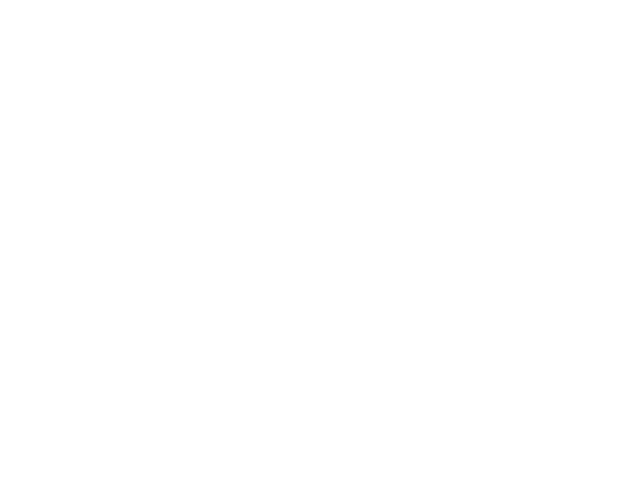
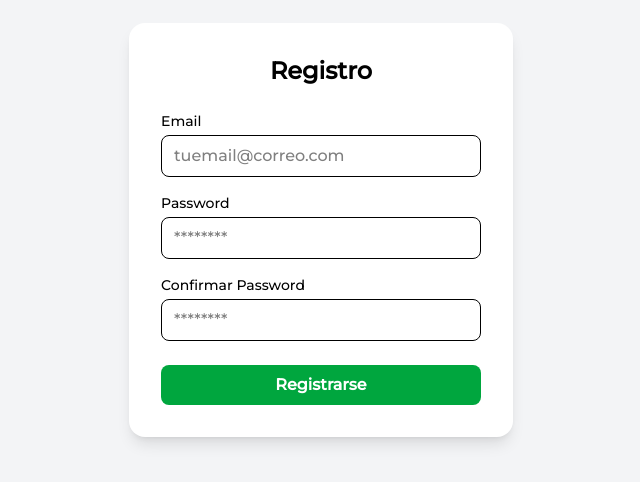
Before and after one commit to RoldanIsaac/React-Boilerplate, a React (Vite) app: page /signup in a window 1280 px wide. Before the commit this address had no page. Shown: the part 170-652 px from the top of the page, without its empty margins (319-959 px from the left). Built offline with nearby package versions, Linux system fonts and the light colour scheme.

Commit message:
Feat: implement sign-up form, utils

```diff
--- a/src/App.tsx
+++ b/src/App.tsx
@@ -1,4 +1,5 @@
-import Login from "./auth/LoginForm";
+import LoginForm from "./auth/LoginForm";
+import SignUpForm from "./auth/SignUpForm";
 import Dashboard from "./views/Dashboard";
 import Landing from "./views/Landing";
 import { Route, BrowserRouter, Routes } from "react-router-dom";
@@ -8,7 +9,8 @@ const App = () => {
     <>
       <BrowserRouter>
         <Routes>
-          <Route path="/" element={<Login />} />
+          <Route path="/" element={<LoginForm />} />
+          <Route path="/signup" element={<SignUpForm />} />
           <Route path="/landing" element={<Landing />} />
           <Route path="/dashboard" element={<Dashboard />} />
         </Routes>
--- a/src/auth/LoginForm.tsx
+++ b/src/auth/LoginForm.tsx
@@ -7,7 +7,7 @@ import { useNavigate } from "react-router-dom";
 
 type Props = {};
 
-const Login = (props: Props) => {
+const LoginForm = (props: Props) => {
   const [email, setEmail] = useState("");
   const [password, setPassword] = useState("");
   const [error, setError] = useState("");
@@ -71,4 +71,4 @@ const Login = (props: Props) => {
   );
 };
 
-export default Login;
+export default LoginForm;
--- /dev/null
+++ b/src/auth/SignUpForm.tsx
@@ -0,0 +1,97 @@
+// src/components/SignUpForm.tsx
+import { useState } from "react";
+// import { createUserWithEmailAndPassword } from "firebase/auth";
+// import { auth } from "../firebase";
+
+export default function SignUpForm() {
+  const [email, setEmail] = useState("");
+  const [password, setPassword] = useState("");
+  const [confirm, setConfirm] = useState("");
+  const [error, setError] = useState("");
+  const [success, setSuccess] = useState("");
+
+  const handleSignUp = async (e: React.FormEvent) => {
+    e.preventDefault();
+    setError("");
+    setSuccess("");
+
+    if (password !== confirm) {
+      setError("Las contraseñas no coinciden");
+      return;
+    }
+
+    try {
+      //   await createUserWithEmailAndPassword(auth, email, password);
+      setSuccess("Usuario creado correctamente 🚀");
+      setEmail("");
+      setPassword("");
+      setConfirm("");
+    } catch (err: any) {
+      setError(err.message);
+    }
+  };
+
+  return (
+    <div className="flex items-center justify-center h-screen bg-gray-100">
+      <form
+        onSubmit={handleSignUp}
+        className="bg-white shadow-lg rounded-2xl p-8 w-96"
+      >
+        <h2 className="text-2xl font-bold text-center mb-6">Registro</h2>
+
+        {error && (
+          <p className="bg-red-100 text-red-600 text-sm p-2 mb-4 rounded">
+            {error}
+          </p>
+        )}
+        {success && (
+          <p className="bg-green-100 text-green-600 text-sm p-2 mb-4 rounded">
+            {success}
+          </p>
+        )}
+
+        <div className="mb-4">
+          <label className="block mb-1 text-sm font-medium">Email</label>
+          <input
+            type="email"
+            className="w-full border rounded-lg px-3 py-2 outline-none focus:ring-2 focus:ring-blue-500"
+            value={email}
+            onChange={(e) => setEmail(e.target.value)}
+            placeholder="tuemail@correo.com"
+          />
+        </div>
+
+        <div className="mb-4">
+          <label className="block mb-1 text-sm font-medium">Password</label>
+          <input
+            type="password"
+            className="w-full border rounded-lg px-3 py-2 outline-none focus:ring-2 focus:ring-blue-500"
+            value={password}
+            onChange={(e) => setPassword(e.target.value)}
+            placeholder="********"
+          />
+        </div>
+
+        <div className="mb-6">
+          <label className="block mb-1 text-sm font-medium">
+            Confirmar Password
+          </label>
+          <input
+            type="password"
+            className="w-full border rounded-lg px-3 py-2 outline-none focus:ring-2 focus:ring-blue-500"
+            value={confirm}
+            onChange={(e) => setConfirm(e.target.value)}
+            placeholder="********"
+          />
+        </div>
+
+        <button
+          type="submit"
+          className="w-full bg-green-600 hover:bg-green-700 text-white font-semibold py-2 rounded-lg transition"
+        >
+          Registrarse
+        </button>
+      </form>
+    </div>
+  );
+}
--- /dev/null
+++ b/src/utils/currencyUtils.ts
@@ -0,0 +1,12 @@
+export const formatCurrency = (
+  value: number,
+  locale = "es-ES",
+  currency = "USD"
+) =>
+  new Intl.NumberFormat(locale, {
+    style: "currency",
+    currency,
+  }).format(value);
+
+export const parseCurrency = (value: string) =>
+  Number(value.replace(/[^0-9.-]+/g, ""));
--- /dev/null
+++ b/src/utils/dateUtils.ts
@@ -0,0 +1,15 @@
+export const formatDate = (date: Date, locale = "es-ES") =>
+  new Intl.DateTimeFormat(locale).format(date);
+
+export const addDays = (date: Date, days: number) => {
+  const result = new Date(date);
+  result.setDate(result.getDate() + days);
+  return result;
+};
+
+export const diffInDays = (d1: Date, d2: Date) => {
+  const diff = d1.getTime() - d2.getTime();
+  return Math.ceil(diff / (1000 * 60 * 60 * 24));
+};
+
+export const toISO = (date: Date) => date.toISOString().split("T")[0];
--- /dev/null
+++ b/src/utils/phoneUtils.ts
@@ -0,0 +1,12 @@
+export const maskPhone = (value: string) => {
+  const cleaned = value.replace(/\D/g, "").slice(0, 10); // máximo 10 dígitos
+  const match = cleaned.match(/^(\d{0,3})(\d{0,3})(\d{0,4})$/);
+
+  if (!match) return value;
+
+  let result = "";
+  if (match[1]) result = `(${match[1]}`;
+  if (match[2]) result += `) ${match[2]}`;
+  if (match[3]) result += `-${match[3]}`;
+  return result;
+};
--- /dev/null
+++ b/src/utils/textUtils.ts
@@ -0,0 +1,19 @@
+export const capitalize = (str: string) =>
+  str.charAt(0).toUpperCase() + str.slice(1);
+
+export const slugify = (str: string) =>
+  str
+    .toLowerCase()
+    .normalize("NFD") // elimina tildes
+    .replace(/[\u0300-\u036f]/g, "")
+    .replace(/\s+/g, "-")
+    .replace(/[^\w-]+/g, "");
+
+export const truncate = (str: string, length: number) =>
+  str.length > length ? str.slice(0, length) + "..." : str;
+
+export const toTitleCase = (str: string) =>
+  str.replace(
+    /\w\S*/g,
+    (txt) => txt.charAt(0).toUpperCase() + txt.substring(1).toLowerCase()
+  );
--- a/src/views/Dashboard.tsx
+++ b/src/views/Dashboard.tsx
@@ -8,8 +8,11 @@ const Dashboard = (props: Props) => {
   return (
     <div>
       <Navbar />
-      <Sidebar items={navItems} />
-      <div className="flex-1 p-6">Bienvenido al Dashboard 🚀</div>
+
+      <div className="flex flex-row">
+        <Sidebar items={navItems} />
+        <div className="flex-1 p-6">Welcome 🚀</div>
+      </div>
     </div>
   );
 };
```
